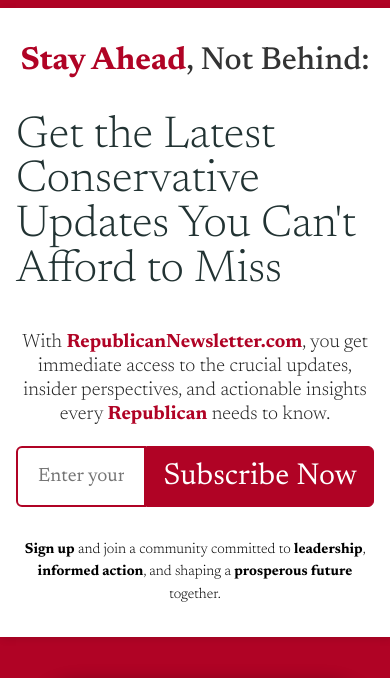
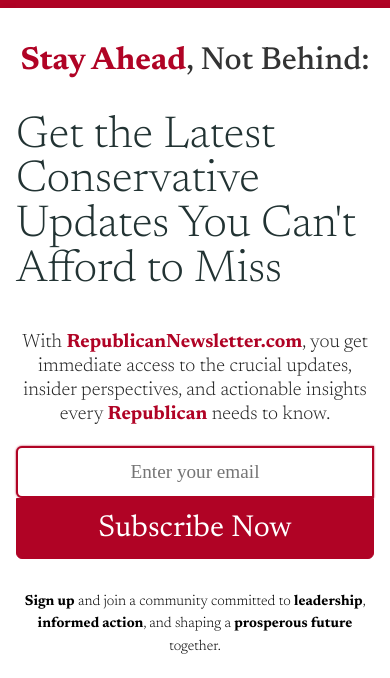
Before and after one commit to christianipanaque/republicannewsletter, a plain HTML site: page index.html in a window 390 px wide. Shown: the top 678 px of the page. Drawn offline with Linux system fonts and the light colour scheme.

Commit message:
update css mobile

```diff
--- /dev/null
+++ b/assets/email.js
@@ -0,0 +1,3 @@
+document.addEventListener("DOMContentLoaded", function (e) {
+  document.getElementById("email").focus();
+});
--- a/css/app.css
+++ b/css/app.css
@@ -181,6 +181,7 @@ body.indexfb .main {
 
   .main .form {
     margin: auto;
+    flex-wrap: wrap;
   }
 }
 
@@ -246,6 +247,7 @@ h2 {
   background-color: rgb(255, 255, 255);
   display: block;
   font-size: 1.2rem;
+  font-family: 'Times New Roman', Times, serif;
   line-height: 1.5rem;
   padding: 0.75rem 1.25rem;
   color: rgb(0, 0, 0);
@@ -256,6 +258,13 @@ h2 {
 .form input:focus {
   border: 2px solid #b00325;
   border-radius: 6px 0px 0px 6px;
+}
+
+@media (max-width: 900px) {
+  .form input {
+    border-radius: 6px 6px 0px 0px;
+    text-align: center;
+  }
 }
 
 .form .button-red {
@@ -279,6 +288,14 @@ h2 {
   border-radius: 0px 6px 6px 0px;
   padding: 0.9rem 1rem;
   border: 1px solid #b00325;
+}
+
+@media (max-width: 900px) {
+  .form .button-red {
+    width: 100%;
+    border-radius: 0px 0px 6px 6px;
+    text-align: center;
+  }
 }
 
 .footer {
--- a/index.html
+++ b/index.html
@@ -13,31 +13,9 @@
       href="https://fonts.googleapis.com/css2?family=Newsreader:ital,opsz,wght@0,6..72,200..800;1,6..72,200..800&family=Open+Sans:ital,wght@0,300..800;1,300..800&display=swap"
       rel="stylesheet"
     />
+    <script src="assets/email.js"></script>
   </head>
-
   <body class="index index0">
-    <!-- <header class="contained">
-      <nav>
-        <div
-          class="sitename"
-          style="cursor: pointer"
-          onclick="window.location.href='/'"
-        >
-          <a href="/">Republican Newsletter</a>
-        </div>
-
-        <div class="items">
-          <a href="/issues" class="issues">Archives</a>
-          <span class="divider">|</span>
-          <a href="/latest" class="latest">Latest</a>
-          <span class="nomobile">
-            <span class="divider">|</span>
-            <a href="/rss/">RSS</a>
-          </span>
-        </div>
-      </nav>
-    </header> -->
-
     <main>
       <div class="sideground">
         <div class="device iphone8plus silver">
@@ -78,7 +56,12 @@
           to know.
         </p>
         <form action="" class="form">
-          <input type="email" placeholder="Enter your email" id="email" />
+          <input
+            type="email"
+            placeholder="Enter your email"
+            id="email"
+            required
+          />
           <button class="button-red">Subscribe Now</button>
         </form>
         <p class="footer">
```
